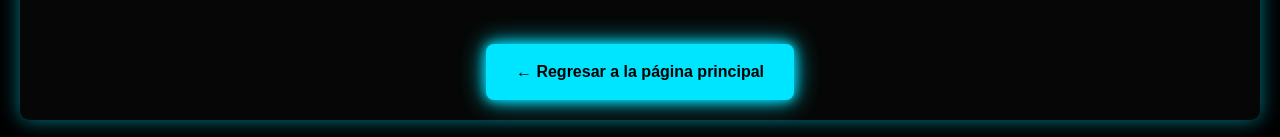
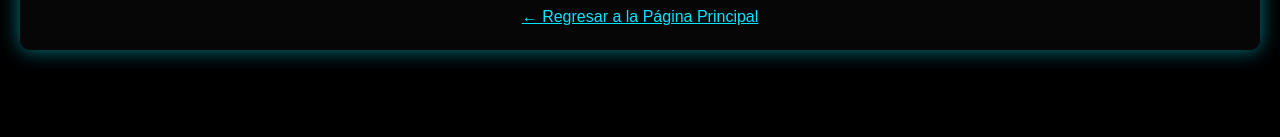
Before and after one commit to Leandrox16AB/Trabajohecho, a plain HTML site: page Investigacion_menu.html in a window 1280 px wide. Shown: the part 2971-3108 px from the top of the page. After the commit the page ends 3041 px from the top, so only its background shows below. Drawn offline with Linux system fonts and the light colour scheme.

Commit message:
Update Investigacion_menu.html

```diff
--- a/Investigacion_menu.html
+++ b/Investigacion_menu.html
@@ -253,7 +253,7 @@
             <iframe width="560" height="315" src="https://www.youtube.com/embed/YZWRvLeT_KU" title="Introducción al Hosting" frameborder="0" allowfullscreen></iframe>
         </center>
         <div class="btn-container">
-            <a href=""/Trabajohecho/index.html"" class="btn-regresar">← Regresar a la página principal</a>
+          <a href=""/Trabajohecho/index.html"" class="button-link">← Regresar a la Página Principal</a>
         </div>
     </main>
 </body>
```
